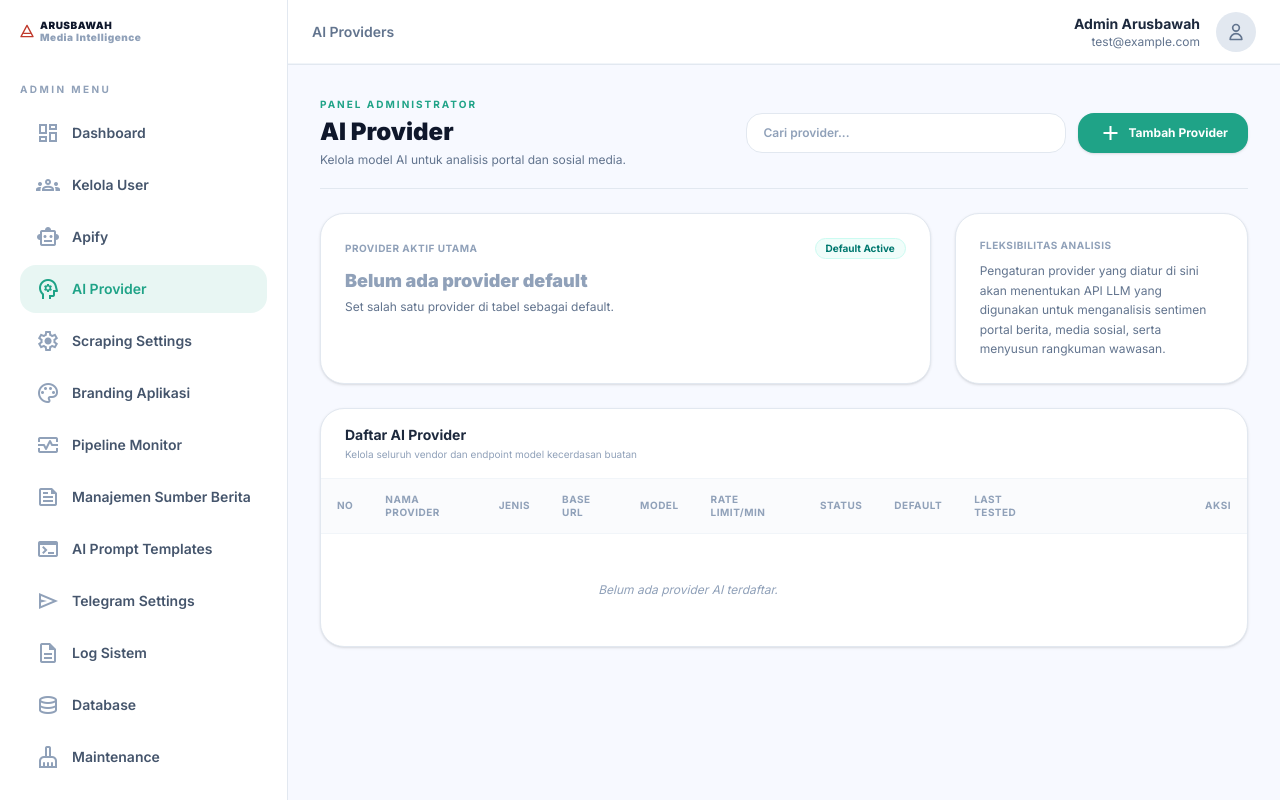
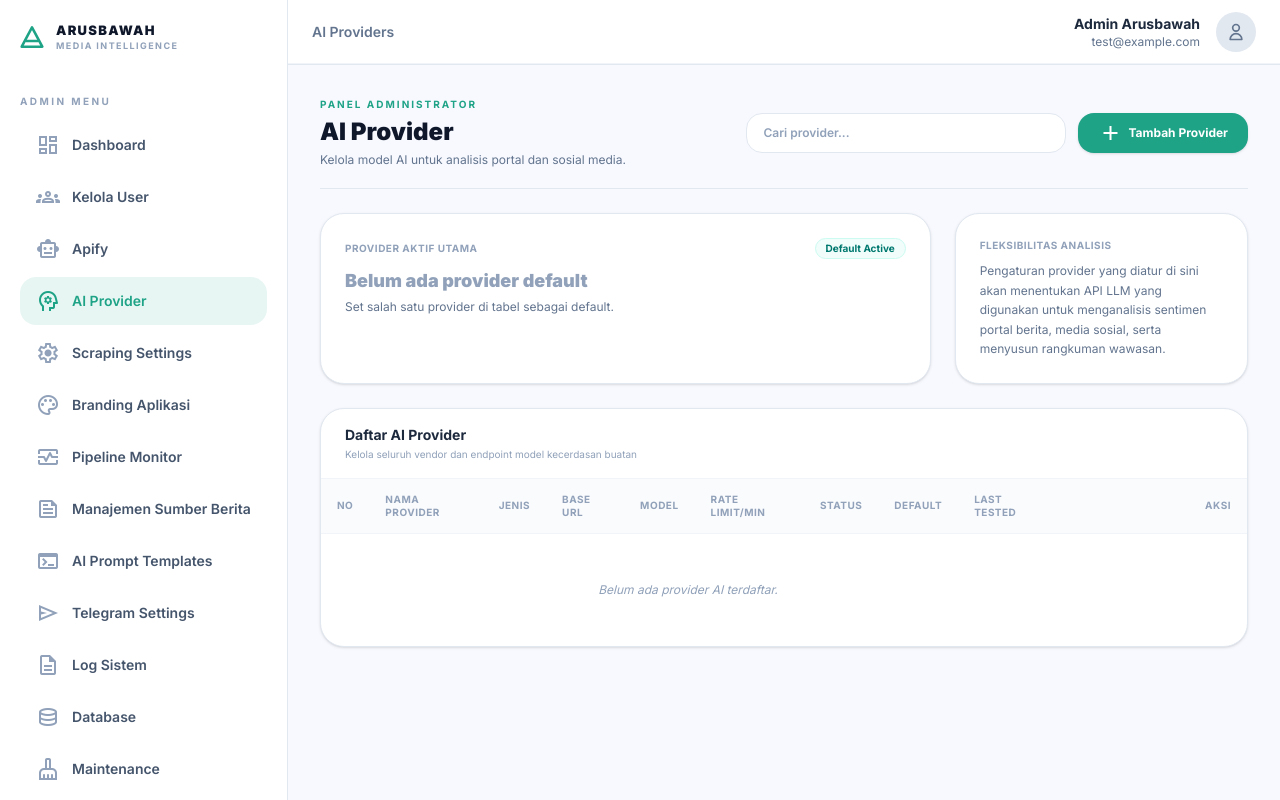
Before and after one commit to aristonbobywillymunte-ship-it/Aruabawah, a Laravel app: page /admin/ai-providers in a window 1280 px wide. Run offline with Laravel 12, Linux system fonts and the light colour scheme; a user stored in the database is signed in; data comes from the database, SQL or seed files in the repository; data that the repository does not hold is empty; style sheets or scripts are compiled from the project's sources; parts of the project's set-up code (start-up, migrations or seed data) failed here and were passed over; some libraries are stand-ins or nearby versions.

Commit message:
fix: tingkatkan rasio jarak logo dan ukuran font nama aplikasi agar lebih proporsional dan estetis

```diff
--- a/resources/views/layouts/admin.blade.php
+++ b/resources/views/layouts/admin.blade.php
@@ -29,19 +29,19 @@
         <aside class="w-full lg:w-72 shrink-0 border-b lg:border-b-0 lg:border-r border-slate-200 bg-white lg:sticky lg:top-0 lg:h-screen lg:overflow-y-auto z-40">
             <div class="flex flex-col h-full">
                 <!-- Brand logo + Mobile Menu Toggle Button -->
-                <div class="flex items-center justify-between px-5 py-4 border-b border-slate-100 lg:border-none lg:py-5 shrink-0">
-                    <a href="{{ url('/admin') }}" class="flex items-center gap-1.5">
+                <div class="flex items-center justify-between px-5 py-4 border-b border-slate-100 lg:border-none lg:py-6 shrink-0">
+                    <a href="{{ url('/admin') }}" class="flex items-center gap-3">
                         @if($customLogo = \App\Helpers\AppBrandingHelper::getAppLogoPath())
-                            <img src="{{ asset('storage/' . $customLogo) }}" class="h-5 max-w-[60px] object-contain shrink-0">
+                            <img src="{{ asset('storage/' . $customLogo) }}" class="h-7 max-w-[80px] object-contain shrink-0">
                         @else
-                            <svg width="14" height="14" viewBox="0 0 42 42" fill="none" xmlns="http://www.w3.org/2000/svg" class="shrink-0">
-                                <polygon points="21,4 39,38 3,38" fill="none" stroke="#c0392b" stroke-width="4" stroke-linejoin="round"/>
-                                <line x1="11" y1="28" x2="31" y2="28" stroke="#c0392b" stroke-width="4" stroke-linecap="round"/>
+                            <svg width="24" height="24" viewBox="0 0 42 42" fill="none" xmlns="http://www.w3.org/2000/svg" class="shrink-0">
+                                <polygon points="21,4 39,38 3,38" fill="none" stroke="#1fa387" stroke-width="4.5" stroke-linejoin="round"/>
+                                <line x1="11" y1="28" x2="31" y2="28" stroke="#1fa387" stroke-width="4.5" stroke-linecap="round"/>
                             </svg>
                         @endif
                         <div class="leading-none text-left">
-                            <div class="text-[10px] font-black leading-none tracking-wider text-slate-900 uppercase">{{ \App\Helpers\AppBrandingHelper::getAppName() }}</div>
-                            <div class="mt-0.5 text-[10px] font-black leading-none tracking-wider text-slate-400">Media Intelligence</div>
+                            <div class="text-[13px] font-black leading-none tracking-widest text-slate-900 uppercase">{{ \App\Helpers\AppBrandingHelper::getAppName() }}</div>
+                            <div class="mt-1 text-[9px] font-bold leading-none tracking-[0.16em] text-slate-400 uppercase">Media Intelligence</div>
                         </div>
                     </a>
                     <button @click="mobileMenuOpen = !mobileMenuOpen" class="lg:hidden flex items-center justify-center p-2 rounded-xl bg-slate-50 hover:bg-slate-100 border border-slate-200 text-slate-500">
```
